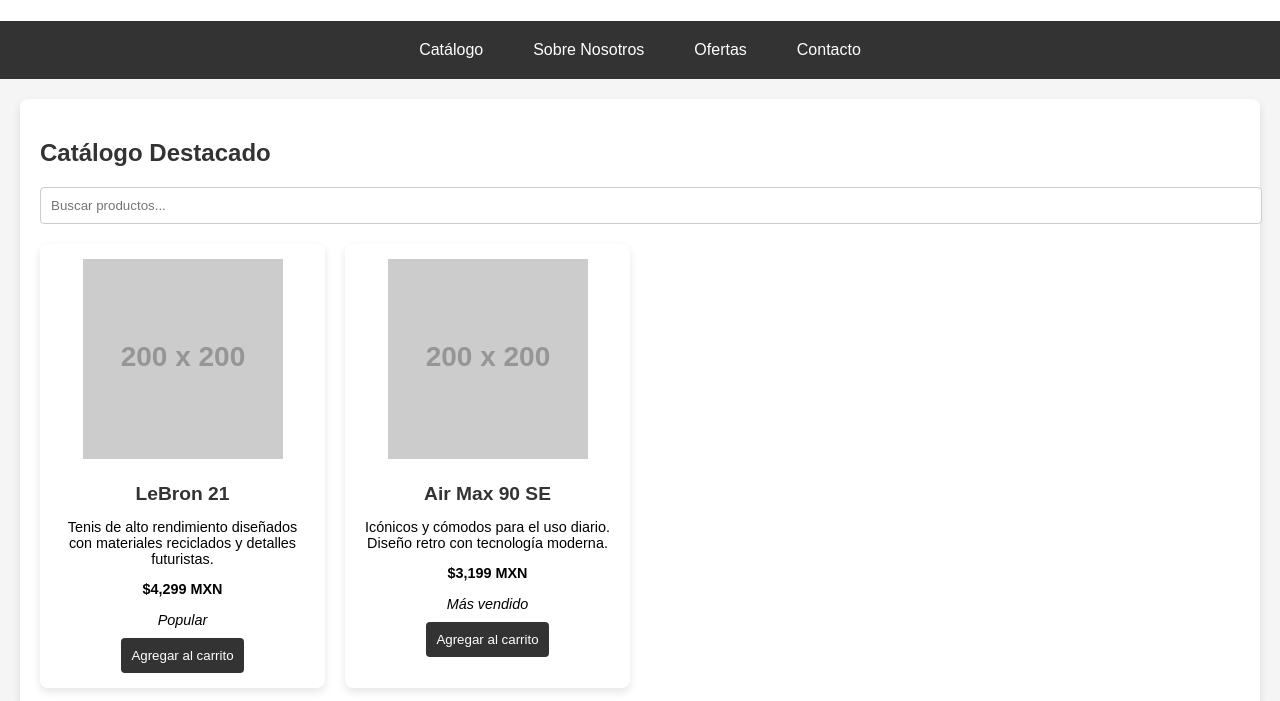
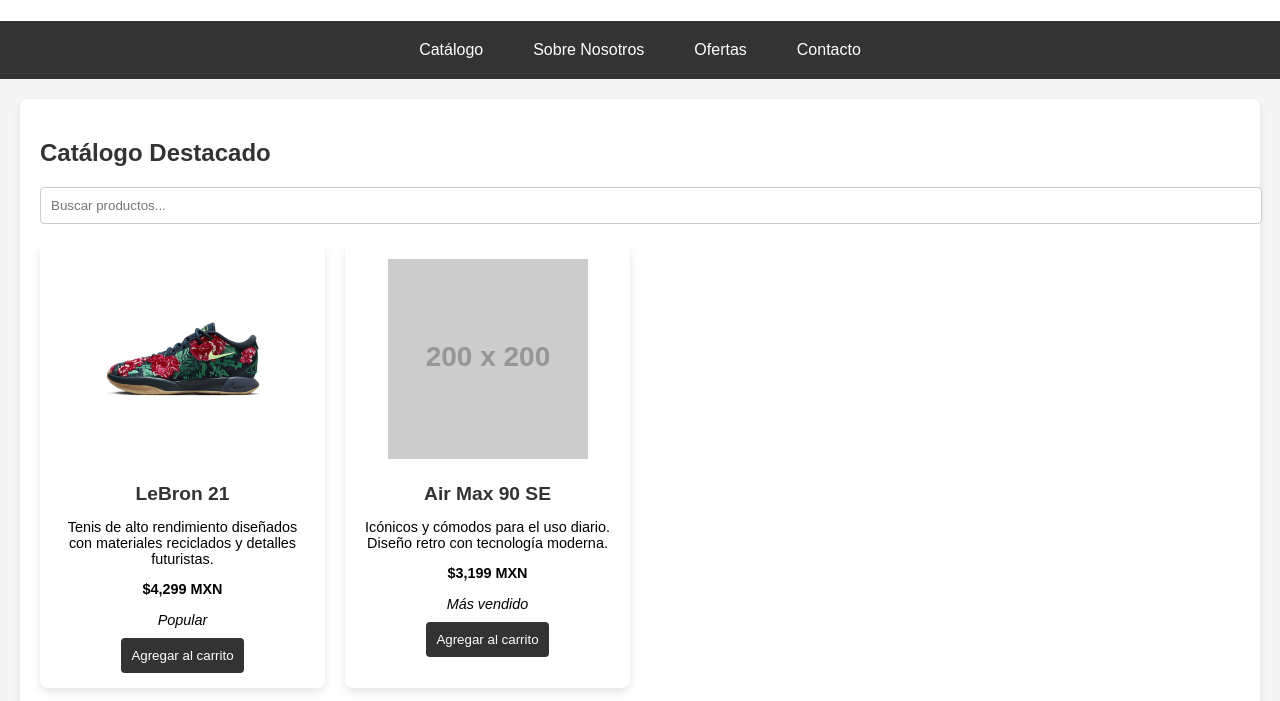
Before and after one commit to Diewiss/Danilshs, a plain HTML site: page index.html in a window 1280 px wide. Shown: the part 99-800 px from the top of the page. Drawn offline with Linux system fonts and the light colour scheme; placeholder pictures from the web are drawn by us.

Commit message:
Update index.html

```diff
--- a/index.html
+++ b/index.html
@@ -164,7 +164,7 @@
     <div class="products">
       <!-- Producto 1 -->
       <div class="product">
-        <img src="https://via.placeholder.com/200" alt="Tenis ejemplo 1">
+        <img src="img/lebron21.png" alt="Tenis ejemplo 1">
         <h3>LeBron 21</h3>
         <p>Tenis de alto rendimiento diseñados con materiales reciclados y detalles futuristas.</p>
         <p><strong>$4,299 MXN</strong></p>
```
